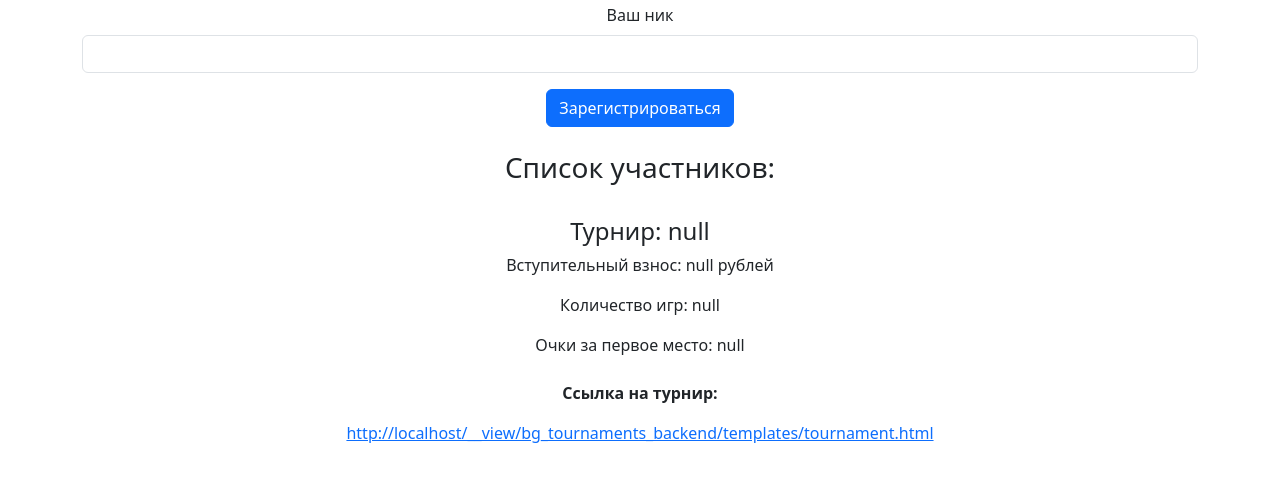
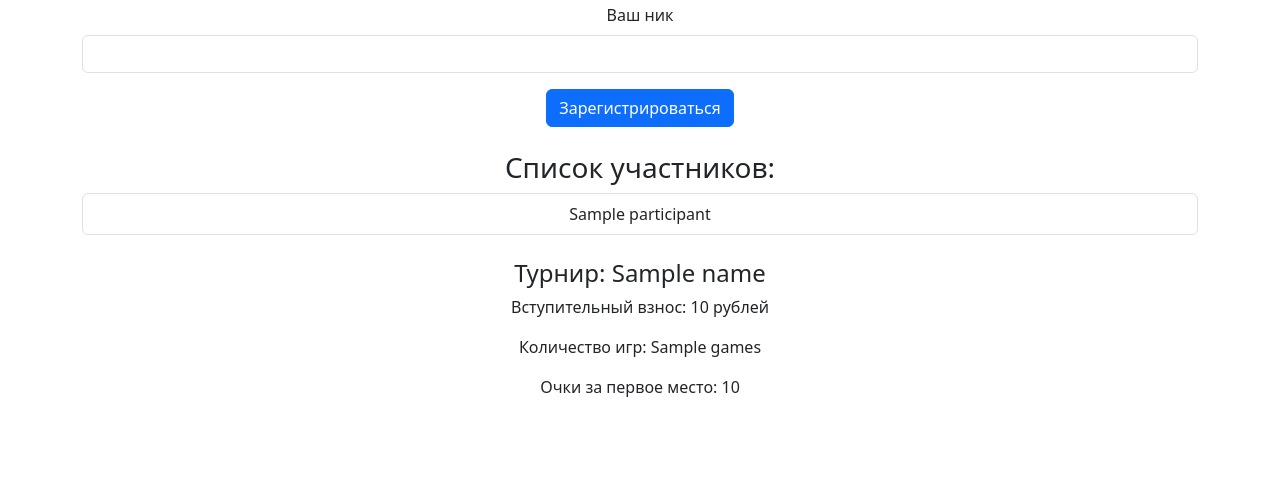
Before and after one commit to Arsene447/bg-tournaments, a Flask app: template bg_tournaments_backend/templates/tournament.html in a window 1280 px wide. Shown: the part 157-639 px from the top of the page. Run offline with Flask 3, Linux system fonts and the light colour scheme; the template is opened without the code that fills it: most values are stand-ins (such as "Sample title", 1, 10 or a date in 2020).

Commit message:
save changes

```diff
--- a/bg_tournaments_backend/app.py
+++ b/bg_tournaments_backend/app.py
@@ -1,6 +1,10 @@
 from flask import Flask, render_template, request, redirect, url_for
+import uuid
 
 app = Flask(__name__)
+
+# Хранилище турниров и участников: { tournament_id: {name, fee, games, points, participants: []} }
+tournaments = {}
 
 @app.route('/')
 def home():
@@ -14,23 +18,38 @@ def create_tournament():
         tournament_games = request.form['tournament_games']
         points_for_place = request.form['points_for_place']
 
-        return redirect(url_for(
-            'tournament',
-            name=tournament_name,
-            fee=tournament_fee,
-            games=tournament_games,
-            points=points_for_place
-        ))
+        tournament_id = str(uuid.uuid4())
+        tournaments[tournament_id] = {
+            'name': tournament_name,
+            'fee': tournament_fee,
+            'games': tournament_games,
+            'points': points_for_place,
+            'participants': []
+        }
+
+        return redirect(url_for('tournament', tournament_id=tournament_id))
 
     return render_template('create-tournament.html')
 
-@app.route('/tournament')
-def tournament():
-    name = request.args.get('name')
-    fee = request.args.get('fee')
-    games = request.args.get('games')
-    points = request.args.get('points')
-    return render_template('tournament.html', name=name, fee=fee, games=games, points=points)
+@app.route('/tournament/<tournament_id>', methods=['GET', 'POST'])
+def tournament(tournament_id):
+    tournament = tournaments.get(tournament_id)
+    if not tournament:
+        return "Турнир не найден", 404
+
+    if request.method == 'POST':
+        nickname = request.form.get('nickname')
+        if nickname and nickname not in tournament['participants']:
+            tournament['participants'].append(nickname)
+
+    return render_template(
+        'tournament.html',
+        name=tournament['name'],
+        fee=tournament['fee'],
+        games=tournament['games'],
+        points=tournament['points'],
+        participants=tournament['participants']
+    )
 
 if __name__ == '__main__':
     app.run(debug=True, host='0.0.0.0')
--- a/bg_tournaments_backend/templates/tournament.html
+++ b/bg_tournaments_backend/templates/tournament.html
@@ -1,10 +1,10 @@
 <!DOCTYPE html>
 <html lang="ru">
 <head>
-  <meta charset="UTF-8">
-  <meta name="viewport" content="width=device-width, initial-scale=1">
+  <meta charset="UTF-8" />
+  <meta name="viewport" content="width=device-width, initial-scale=1" />
   <title>Регистрация на турнир</title>
-  <link href="https://cdn.jsdelivr.net/npm/bootstrap@5.3.3/dist/css/bootstrap.min.css" rel="stylesheet">
+  <link href="https://cdn.jsdelivr.net/npm/bootstrap@5.3.3/dist/css/bootstrap.min.css" rel="stylesheet" />
 </head>
 <body>
 
@@ -23,75 +23,31 @@
   <div class="container text-center mt-5">
     <h1>Регистрация на турнир</h1>
 
-    <form id="registration-form">
+    <form id="registration-form" method="POST">
       <div class="mb-3">
         <label for="nickname" class="form-label">Ваш ник</label>
-        <input type="text" class="form-control" id="nickname" required>
+        <input type="text" class="form-control" id="nickname" name="nickname" required />
       </div>
       <button type="submit" class="btn btn-primary">Зарегистрироваться</button>
     </form>
 
     <h3 class="mt-4">Список участников:</h3>
-    <ul id="participants-list" class="list-group"></ul>
+    <ul id="participants-list" class="list-group">
+      {% for participant in participants %}
+      <li class="list-group-item">{{ participant }}</li>
+      {% endfor %}
+    </ul>
 
-    <div id="tournament-info" class="mt-4"></div>
+    <div id="tournament-info" class="mt-4">
+      <h4>Турнир: {{ name }}</h4>
+      <p>Вступительный взнос: {{ fee }} рублей</p>
+      <p>Количество игр: {{ games }}</p>
+      <p>Очки за первое место: {{ points }}</p>
+    </div>
 
-    <div id="tournament-link" class="mt-4"></div>
   </div>
 
   <script src="https://cdn.jsdelivr.net/npm/bootstrap@5.3.3/dist/js/bootstrap.bundle.min.js"></script>
 
-  <script>
-    const urlParams = new URLSearchParams(window.location.search);
-    const tournamentName = urlParams.get('name');
-    const fee = urlParams.get('fee');
-    const games = urlParams.get('games');
-    const points = urlParams.get('points');
-
-    // Отображение информации о турнире
-    document.getElementById('tournament-info').innerHTML = `
-      <h4>Турнир: ${tournamentName}</h4>
-      <p>Вступительный взнос: ${fee} рублей</p>
-      <p>Количество игр: ${games}</p>
-      <p>Очки за первое место: ${points}</p>
-    `;
-
-    // Отображение ссылки на турнир
-    const link = window.location.href;
-    document.getElementById('tournament-link').innerHTML = `
-      <p><strong>Ссылка на турнир:</strong></p>
-      <a href="${link}" target="_blank">${link}</a>
-    `;
-
-    let participants = JSON.parse(localStorage.getItem('participants_' + tournamentName)) || [];
-
-    const participantsList = document.getElementById('participants-list');
-    participants.forEach(participant => {
-      const li = document.createElement('li');
-      li.classList.add('list-group-item');
-      li.textContent = participant;
-      participantsList.appendChild(li);
-    });
-
-    document.getElementById('registration-form').addEventListener('submit', function(event) {
-      event.preventDefault();
-      const nickname = document.getElementById('nickname').value;
-
-      if (nickname && !participants.includes(nickname)) {
-        participants.push(nickname);
-        localStorage.setItem('participants_' + tournamentName, JSON.stringify(participants));
-
-        const li = document.createElement('li');
-        li.classList.add('list-group-item');
-        li.textContent = nickname;
-        participantsList.appendChild(li);
-
-        alert(`Вы успешно зарегистрированы на турнир ${tournamentName} как ${nickname}.`);
-      } else {
-        alert('Вы уже зарегистрированы или введено некорректное имя.');
-      }
-    });
-  </script>
-
 </body>
 </html>
```
